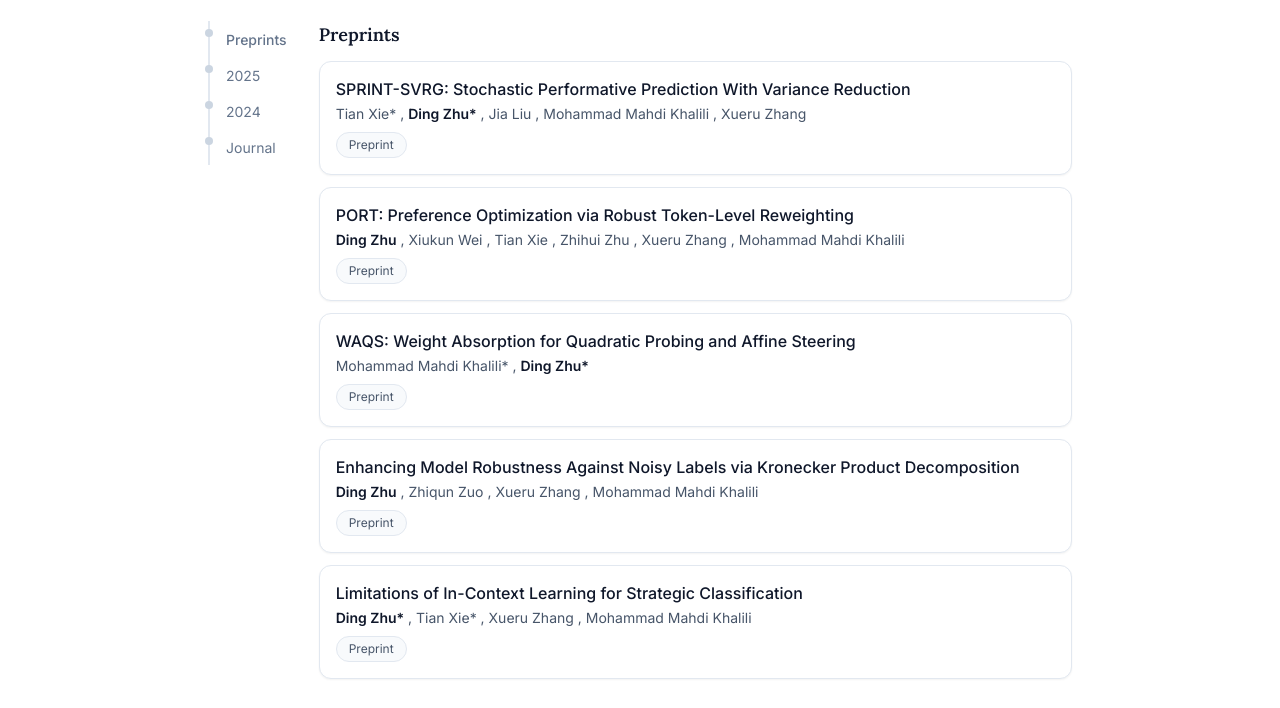
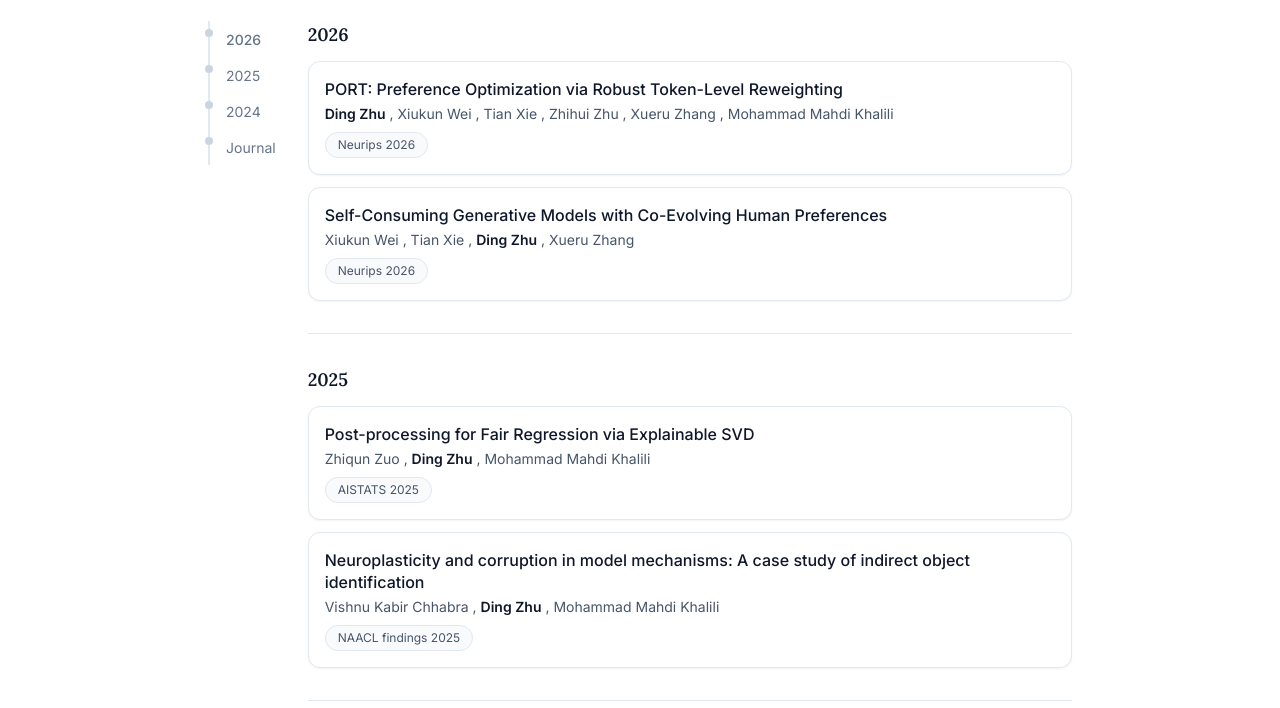
Before and after one commit to caprilovel/caprilovel.github.io, an Astro site: page /publications in a window 1280 px wide. Shown: the part 186-894 px from the top of the page. Built offline with nearby package versions, Linux system fonts and the light colour scheme; Astro itself is replaced by a stand-in of ours.

Commit message:
update pub

```diff
--- a/src/data/publications.json
+++ b/src/data/publications.json
@@ -11,7 +11,8 @@
     "venue": "Preprint",
     "type": "preprint",
     "year": null,
-    "url": ""
+    "url": "",
+    "visible": false
   },
   {
     "title": "PORT: Preference Optimization via Robust Token-Level Reweighting",
@@ -23,9 +24,22 @@
       { "name": "Xueru Zhang" },
       { "name": "Mohammad Mahdi Khalili" }
     ],
-    "venue": "Preprint",
-    "type": "preprint",
-    "year": null,
+    "venue": "Neurips",
+    "type": "conference",
+    "year": 2026,
+    "url": ""
+  },
+    {
+    "title": "  Self-Consuming Generative Models with Co-Evolving Human Preferences",
+    "authors": [
+      { "name": "Xiukun Wei"},
+      { "name": "Tian Xie"},
+      { "name": "Ding Zhu", "self": true },
+      { "name": "Xueru Zhang" }
+    ],
+    "venue": "Neurips",
+    "type": "conference",
+    "year": 2026,
     "url": ""
   },
   {
@@ -37,7 +51,8 @@
     "venue": "Preprint",
     "type": "preprint",
     "year": null,
-    "url": ""
+    "url": "",
+    "visible": false
   },
   {
     "title": "Enhancing Model Robustness Against Noisy Labels via Kronecker Product Decomposition",
@@ -50,7 +65,8 @@
     "venue": "Preprint",
     "type": "preprint",
     "year": null,
-    "url": ""
+    "url": "",
+    "visible": false
   },
   {
     "title": "Limitations of In-Context Learning for Strategic Classification",
@@ -63,7 +79,8 @@
     "venue": "Preprint",
     "type": "preprint",
     "year": null,
-    "url": ""
+    "url": "",
+    "visible": false
   },
   {
     "title": "An Efficient Training Algorithm for Models with Block-wise Sparsity",
--- a/src/data/site.json
+++ b/src/data/site.json
@@ -35,16 +35,16 @@
   ],
   "news": [
     {
+      "date": "2026",
+      "text": "“PORT” accepted to Neurips 2026."
+    },
+    {
       "date": "2025",
       "text": "“Post-processing for Fair Regression via Explainable SVD” accepted to AISTATS 2025."
     },
     {
       "date": "2025",
       "text": "“Neuroplasticity and corruption in model mechanisms: A case study of indirect object identification” accepted to NAACL 2025."
-    },
-    {
-      "date": "2024",
-      "text": "“RA-LENet: R-Wave Attention and Local Enhancement for Noise Reduction in ECG Signals” accepted to IJCNN 2024."
     }
   ],
   "education": [
--- a/src/pages/index.astro
+++ b/src/pages/index.astro
@@ -4,7 +4,10 @@
 import SocialLinks from '../components/SocialLinks.astro';
 import AdvisorList from '../components/AdvisorList.astro';
 import site from '../data/site.json';
-import publications from '../data/publications.json';
+import allPublications from '../data/publications.json';
+
+// Entries with "visible": false are hidden (e.g. under double-blind review).
+const publications = allPublications.filter((p) => p.visible !== false);
 
 const recent = publications.slice(0, 3);
 ---
--- a/src/pages/publications.astro
+++ b/src/pages/publications.astro
@@ -2,7 +2,10 @@
 import Layout from '../components/Layout.astro';
 import PublicationCard from '../components/PublicationCard.astro';
 import site from '../data/site.json';
-import publications from '../data/publications.json';
+import allPublications from '../data/publications.json';
+
+// Entries with "visible": false are hidden (e.g. under double-blind review).
+const publications = allPublications.filter((p) => p.visible !== false);
 
 const conference = publications.filter((p) => p.type === 'conference');
 const preprint = publications.filter((p) => p.type === 'preprint');
```
